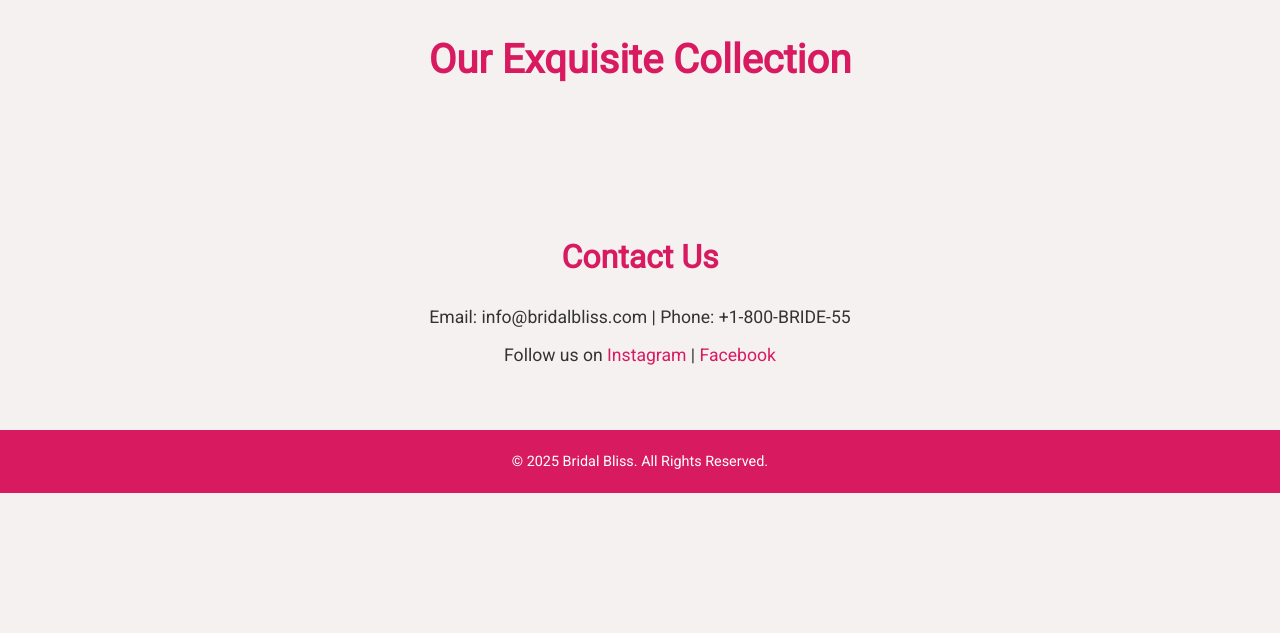
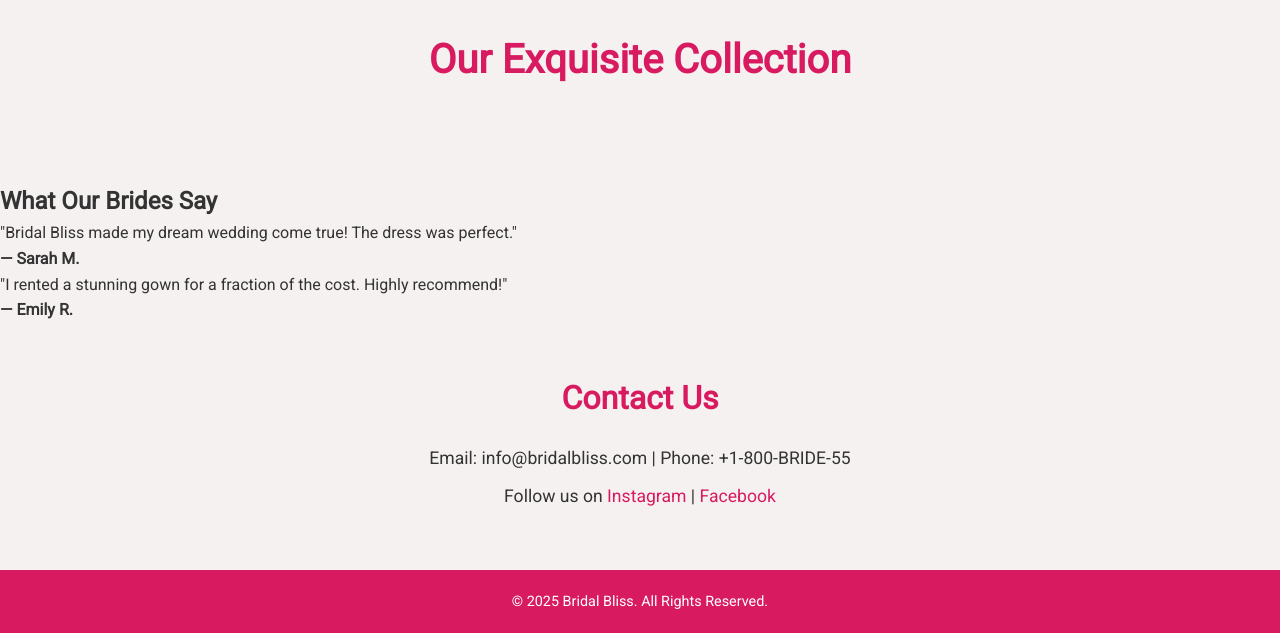
Before and after one commit to Dozie130/Bridal-Bliss, a website: page client/index.html in a window 1280 px wide. Shown: the part 898-1531 px from the top of the page. Before the commit the page ends 1391 px from the top, so only its background shows below. Drawn offline with Linux system fonts and the light colour scheme.

Commit message:
Update index.html

```diff
--- a/client/index.html
+++ b/client/index.html
@@ -34,8 +34,21 @@
             <!-- Dresses will be added here by JavaScript -->
         </div>
     </section>
+    <section class="testimonials">
+    <h2>What Our Brides Say</h2>
+    <div class="testimonial-grid">
+        <div class="testimonial-card">
+            <p>"Bridal Bliss made my dream wedding come true! The dress was perfect."</p>
+            <h4>— Sarah M.</h4>
+        </div>
+        <div class="testimonial-card">
+            <p>"I rented a stunning gown for a fraction of the cost. Highly recommend!"</p>
+            <h4>— Emily R.</h4>
+        </div>
+    </div>
+</section>
 
-    <section id="contact" class="contact">
+   <section id="contact" class="contact">
         <h2>Contact Us</h2>
         <p>Email: info@bridalbliss.com | Phone: +1-800-BRIDE-55</p>
         <p>Follow us on <a href="#">Instagram</a> | <a href="#">Facebook</a></p>
```
